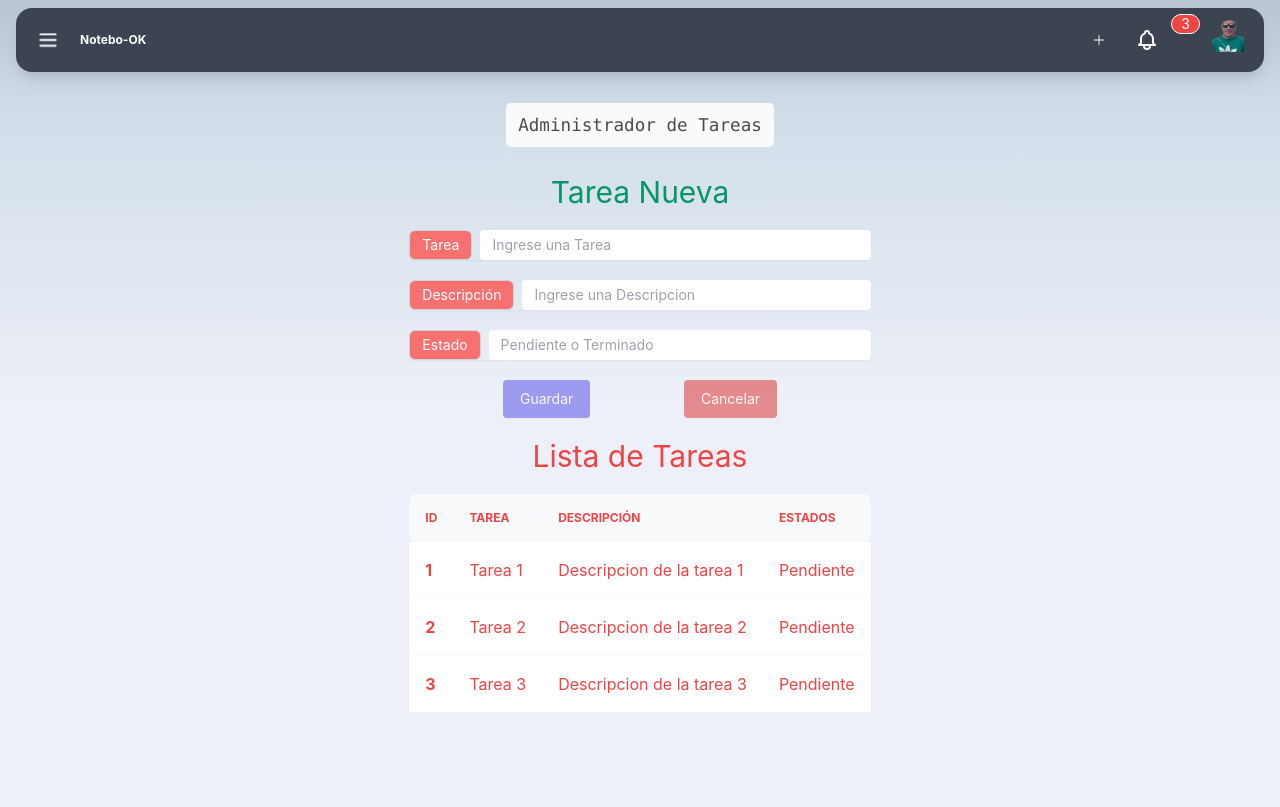
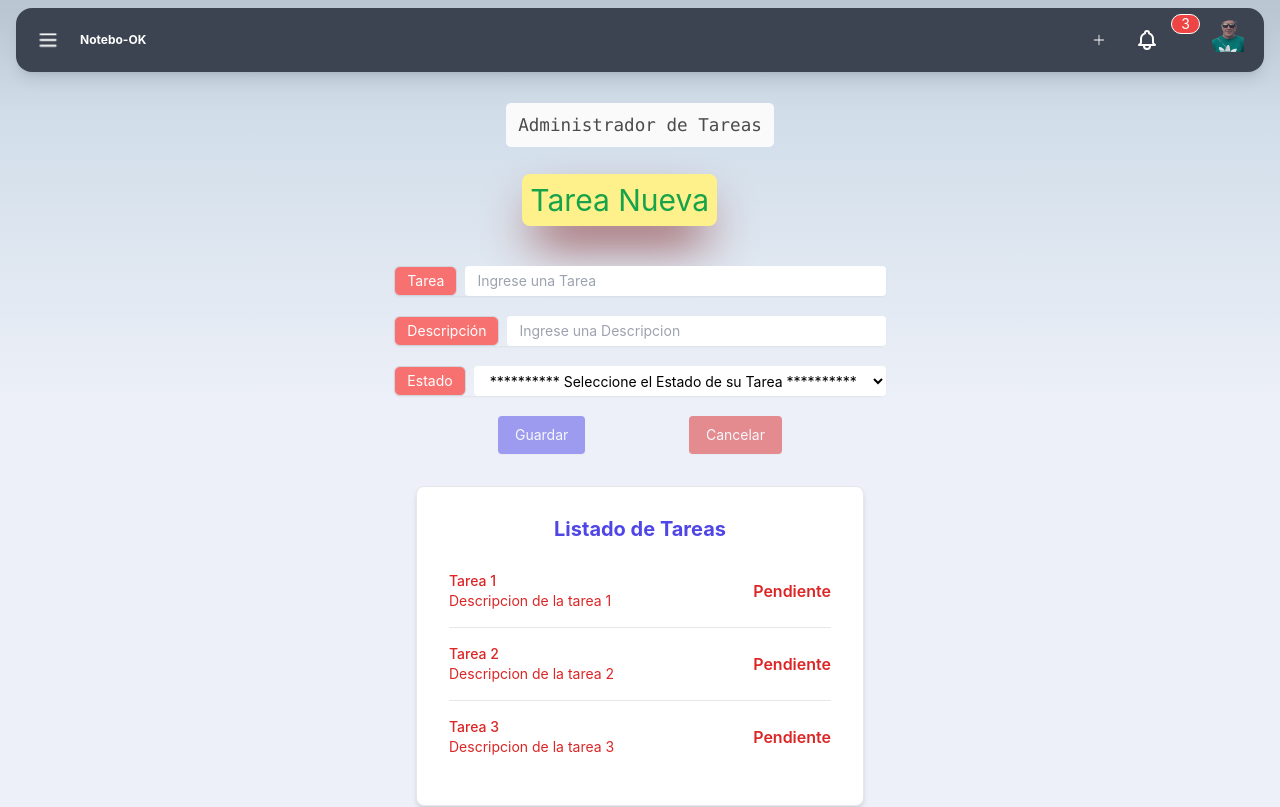
Before and after one commit to corbaz/api-next.js-12, a Next.js app: page /newTask in a window 1280 px wide. Shown: the top 807 px of the page. Built offline with nearby package versions, Linux system fonts and the light colour scheme.

Commit message:
'update'

```diff
--- a/package.json
+++ b/package.json
@@ -16,7 +16,7 @@
     "lint": "next lint"
   },
   "dependencies": {
-    "daisyui": "1.16.2",
+    "daisyui": "1.16.4",
     "next": "12.0.7",
     "react": "17.0.2",
     "react-dom": "17.0.2",
@@ -25,10 +25,10 @@
   },
   "devDependencies": {
     "autoprefixer": "^10.4.0",
-    "eslint": "8.4.0",
+    "eslint": "8.4.1",
     "eslint-config-next": "12.0.7",
     "postcss": "^8.4.4",
     "prettier": "2.5.1",
-    "tailwindcss": "^2.2.19"
+    "tailwindcss": "^3.0.1"
   }
 }
--- a/src/components/Tareas.js
+++ b/src/components/Tareas.js
@@ -5,28 +5,73 @@ export default function Tareas() {
 
   return (
     <>
-      <h3 className="text-3xl text-center my-5">Lista de Tareas</h3>
-      <div className="overflow-x-auto">
-        <table className="table w-full">
-          <thead>
-            <tr>
-              <th>ID</th>
-              <th>Tarea</th>
-              <th>Descripción</th>
-              <th>Estados</th>
-            </tr>
-          </thead>
-          <tbody>
+      <div
+        className="bg-white shadow-md rounded-lg border
+                      max-w-md p-4 sm:p-8 dark:bg-gray-800
+                      dark:border-gray-700 mx-auto"
+      >
+        <div className="flex items-center justify-center mb-4">
+          <h2
+            className="text-xl font-bold leading-none text-indigo-600
+                       dark:text-white"
+          >
+            Listado de Tareas
+          </h2>
+        </div>
+        <div className="flow-root">
+          <ul
+            role="list"
+            className="divide-y divide-gray-200 dark:divide-gray-700"
+          >
             {tasks.map((task) => (
-              <tr key={task.id} className="">
-                <th>{task.id}</th>
-                <td>{task.title}</td>
-                <td>{task.description}</td>
-                <td>{task.status}</td>
-              </tr>
+              <li key={task.id} className="py-3 sm:py-4">
+                <div className="flex items-center space-x-4">
+                  <div className="flex-1 min-w-0">
+                    <p
+                      className={`text-sm font-medium truncate dark:text-white
+                        ${
+                          task.status === "Pendiente"
+                            ? "text-red-600"
+                            : task.status == "Activo"
+                            ? "text-green-600"
+                            : "text-blue-600"
+                        }
+                      `}
+                    >
+                      {task.title}
+                    </p>
+                    <p
+                      className={`text-sm truncate dark:text-gray-400
+                         ${
+                           task.status == "Pendiente"
+                             ? "text-red-600"
+                             : task.status == "Activo"
+                             ? "text-green-600"
+                             : "text-blue-600"
+                         }
+                      `}
+                    >
+                      {task.description}
+                    </p>
+                  </div>
+                  <div
+                    className={`inline-flex items-center text-base font-semibold dark:text-white
+                      ${
+                        task.status == "Pendiente"
+                          ? "text-red-600"
+                          : task.status == "Activo"
+                          ? "text-green-600"
+                          : "text-blue-600"
+                      }
+                    `}
+                  >
+                    {task.status}
+                  </div>
+                </div>
+              </li>
             ))}
-          </tbody>
-        </table>
+          </ul>
+        </div>
       </div>
     </>
   );
--- a/src/pages/newTask.js
+++ b/src/pages/newTask.js
@@ -32,10 +32,15 @@ export default function NewTask() {
   return (
     <Layout>
       <div>
-        <h1 className="text-3xl text-center text-green-600 my-5">
+        <button
+          className="text-3xl text-center text-green-600 my-5 mx-32
+                     bg-yellow-200 rounded-lg p-2 shadow-2xl
+                     shadow-red-900"
+        >
           Tarea Nueva
-        </h1>
-        <div className="mt-5 md:mt-0 md:col-span-2">
+        </button>
+
+        <div className="mb-8 md:mt-0 md:col-span-2">
           <form method="POST">
             {/*Tarea*/}
             <div className="my-5 flex rounded-md shadow-sm gap-2">
@@ -53,8 +58,7 @@ export default function NewTask() {
                 value={task.title}
                 id="idTarea"
                 placeholder="Ingrese una Tarea"
-                className="
-                          bg-white hover:bg-green-400 focus:bg-red-400
+                className="bg-white hover:bg-green-400 focus:bg-red-400
                     text-black hover:text-white focus:text-white
                     focus:placeholder-red-600
                     hover:placeholder-green-600
@@ -64,8 +68,9 @@ export default function NewTask() {
                 onChange={onChange}
               />
             </div>
+
             {/*Descripcion*/}
-            <div className="my-5 flex rounded-md shadow-sm gap-2">
+            <div className="mt-5 flex rounded-md shadow-sm gap-2">
               <span
                 className="inline-flex items-center px-3 py-1
                     rounded-md border border-gray-300
@@ -80,8 +85,7 @@ export default function NewTask() {
                 value={task.description}
                 id="idDescripcion"
                 placeholder="Ingrese una Descripcion"
-                className="
-                          bg-white hover:bg-green-400 focus:bg-red-400
+                className="bg-white hover:bg-green-400 focus:bg-red-400
                     text-black hover:text-white focus:text-white
                     focus:placeholder-red-600
                     hover:placeholder-green-600
@@ -91,6 +95,7 @@ export default function NewTask() {
                 onChange={onChange}
               />
             </div>
+
             {/*Status*/}
             <div className="my-5 flex rounded-md shadow-sm gap-2">
               <span
@@ -101,14 +106,11 @@ export default function NewTask() {
               >
                 Estado
               </span>
-              <input
-                type="text"
+              <select
                 name="status"
                 value={task.status}
-                id="idStatus"
                 placeholder="Pendiente o Terminado"
-                className="
-                          bg-white hover:bg-green-400 focus:bg-red-400
+                className="bg-white hover:bg-green-400 focus:bg-red-400
                     text-black hover:text-white focus:text-white
                     focus:placeholder-red-600
                     hover:placeholder-green-600
@@ -116,21 +118,31 @@ export default function NewTask() {
                     flex-1 block w-full rounded
                     text-sm px-3 py-1"
                 onChange={onChange}
-              />
+              >
+                <option value="" disabled className="disabled:text-black">
+                  ********** Seleccione el Estado de su Tarea **********
+                </option>
+                <option value="Pendiente">Pendiente</option>
+                <option value="Activo">Activo</option>
+                <option value="Terminado">Terminado</option>
+              </select>
             </div>
+
             {/*Botones*/}
             <div className="flex justify-evenly">
               {/*Boton Save/Guardar*/}
               <button
+                disabled={!task.title || !task.description || !task.status}
                 className="inline-flex justify-center py-2 px-4
                     border border-transparent shadow-sm rounded
                     text-sm font-medium-md text-white
                     bg-indigo-600 hover:bg-indigo-700
                     focus:outline-none focus:ring-2 focus:ring-offset-2
                     focus:ring-indigo-500
+                    cursor-alias
                     disabled:opacity-50
-                        {disabled ? cursor - not - allowed : cursor - pointer}"
-                disabled={!task.title || !task.description || !task.status}
+                    disabled:cursor-not-allowed"
+                type="submit"
                 onClick={onSave}
               >
                 Guardar
@@ -141,10 +153,13 @@ export default function NewTask() {
                     border border-transparent shadow-sm rounded
                     text-sm font-medium-md text-white
                     bg-red-600 hover:bg-red-700
-                          focus:outline-none focus:ring-2 focus:ring-offset-2
+                    focus:outline-none focus:ring-2
+                    focus:ring-offset-2
                     focus:ring-red-500
+                    cursor-alias
                     disabled:opacity-50
-                                {disabled ? cursor - not - allowed : cursor - pointer}"
+                    disabled:cursor-not-allowed"
+                type="submit"
                 disabled={!task.title && !task.description && !task.status}
                 onClick={emptyTask}
               >
@@ -152,8 +167,8 @@ export default function NewTask() {
               </button>
             </div>
           </form>
+        </div>
         <Tareas />
-        </div>
       </div>
     </Layout>
   );
--- a/src/pages/next12.js
+++ b/src/pages/next12.js
@@ -2,13 +2,13 @@ import Head from "next/head";
 import Image from "next/image";
 import styles from "../styles/Home.module.css";
 
-export default function Home() {
+export default function Next12() {
   return (
     <div className={styles.container}>
       <Head>
         <title>Create Next App</title>
         <meta name="description" content="Generated by create next app" />
-        <link rel="icon" href="/favicon.png" />
+        <link rel="icon" href={"/favicon.png"} />
       </Head>
 
       <main className={styles.main}>
```
Also changed, not shown: 1 other file (tests, documents, lock files or other folders). Lines whose indentation alone changed are shown as unchanged.
